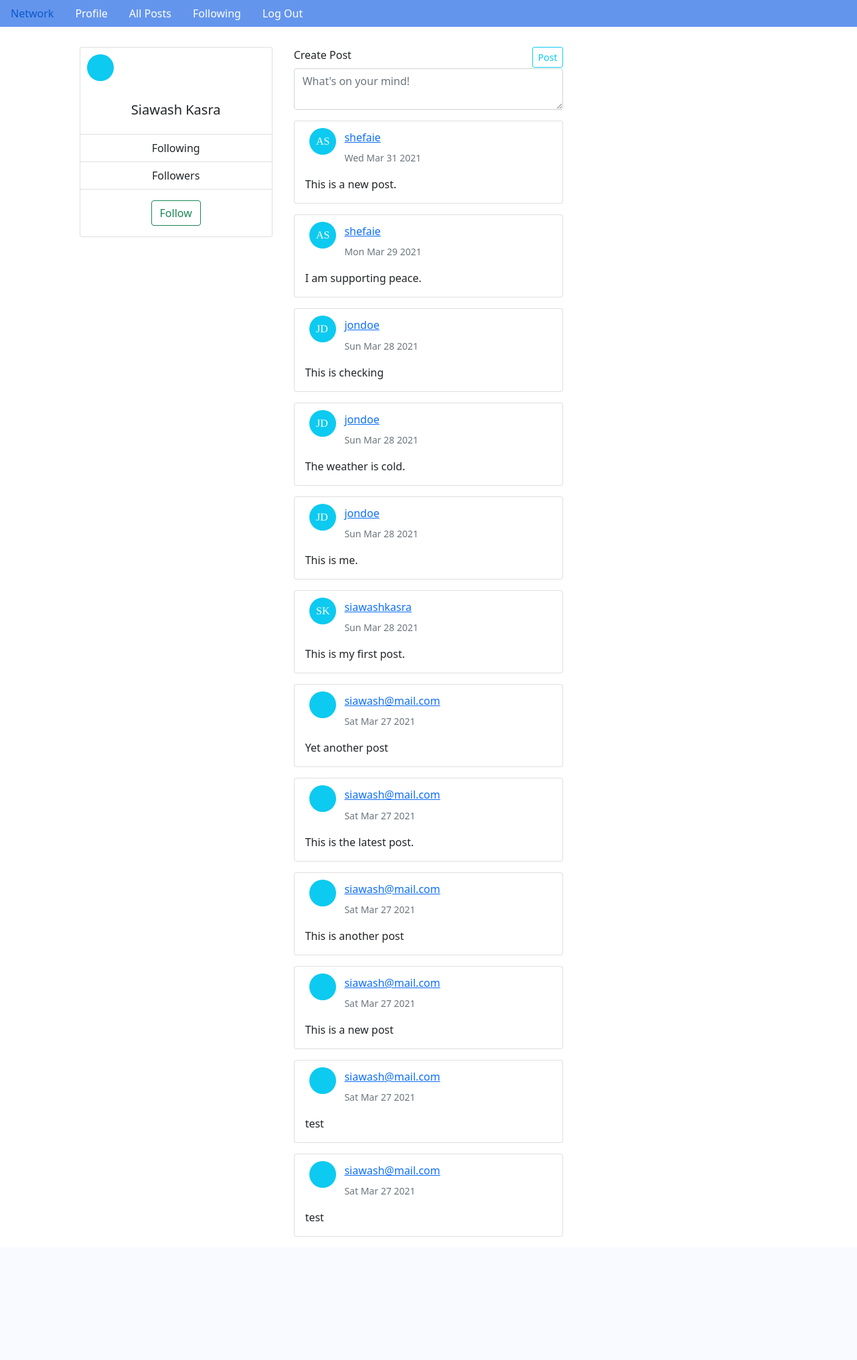
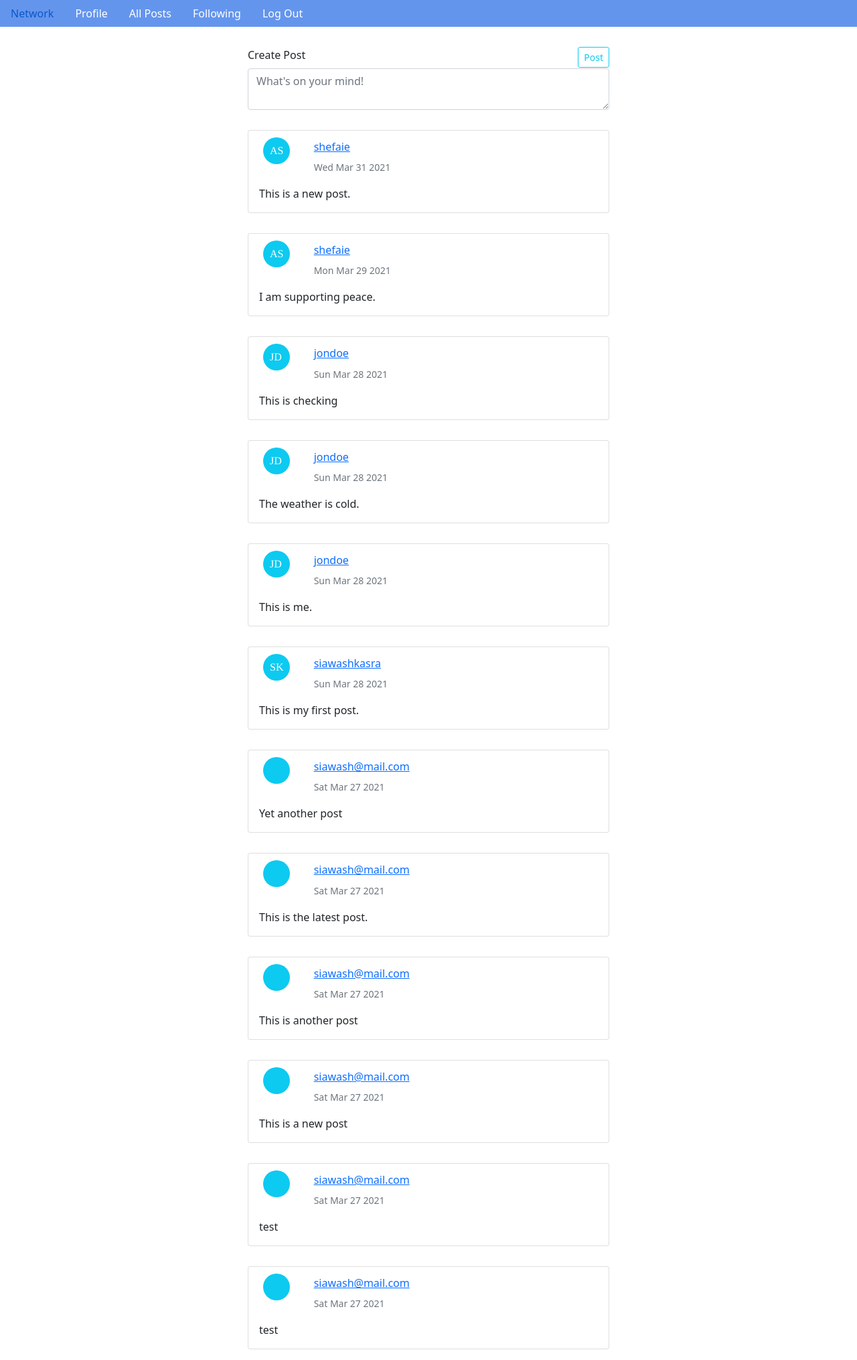
Before and after one commit to siawashkasra/network, a Django app: page / in a window 1280 px wide. Shown: the whole page at 67% size. Before the commit the page ends 1846 px from the top, so only its background shows below. Run offline with Django 3.2, Linux system fonts and the light colour scheme; a user stored in the database is signed in; data comes from the database, SQL or seed files in the repository; both versions use the stored data as it was after the commit.

Commit message:
Improve UI Design

```diff
--- a/network/static/network/styles.css
+++ b/network/static/network/styles.css
@@ -1,13 +1,15 @@
 
-/* .card {
+.card {
     margin: auto;
     max-width: 540px;
-} */
+    margin-top: 30px;
+}
 
-/* .post {
+.post {
     max-width: 540px;
     margin: auto;
-} */
+    margin-top: 30px;
+}
 
 .btn-outline-info {
     float: right;
@@ -43,10 +45,6 @@
     text-align: center;
 }
 
-.p-row {
-    margin-top: 30px;
-}
-
 .nav {
     background-color: cornflowerblue;
 }
--- a/network/templates/network/index.html
+++ b/network/templates/network/index.html
@@ -8,32 +8,6 @@
 
 <div class="container-fluid">
 
-    <div class="row p-row">
-        <div class="col-md-1">
-        </div>
-        <div class="col-md-3">
-            <div class="card profile" style="width: 18rem;">
-                <div class="col-md-2">
-                    <svg height="50" width="50">
-                        <g>
-                            <circle cx="30" cy="30" r="20" fill="#0dcaf0" text="Test"></circle>
-                            <text x="19" y="35" font-family="Times" font-size="" fill="white"></text>
-                        </g>
-                    </svg>
-                </div>
-                <div class="card-body">
-                    <h5 class="card-title">Siawash Kasra</h5>
-                </div>
-                <ul class="list-group list-group-flush">
-                    <li class="list-group-item">Following</li>
-                    <li class="list-group-item">Followers</li>
-                </ul>
-                <div class="card-body">
-                    <button type="button" class="btn btn-outline-success">Follow</button>
-                </div>
-            </div>
-        </div>
-        <div class="col-md-4">
             {% if user.is_authenticated %}
                 <form class="post">
                     <div class="mb-3">
@@ -50,12 +24,5 @@
                 </form>
             {% endif %}
             <div id="placeholder"></div>
-        </div>
-        <div class="col-md-2">
-        </div>
-        <div class="col-md-2">
-        </div>
-    </div>
-
 
 {% endblock %}
```
Also changed, not shown: db.sqlite3.
